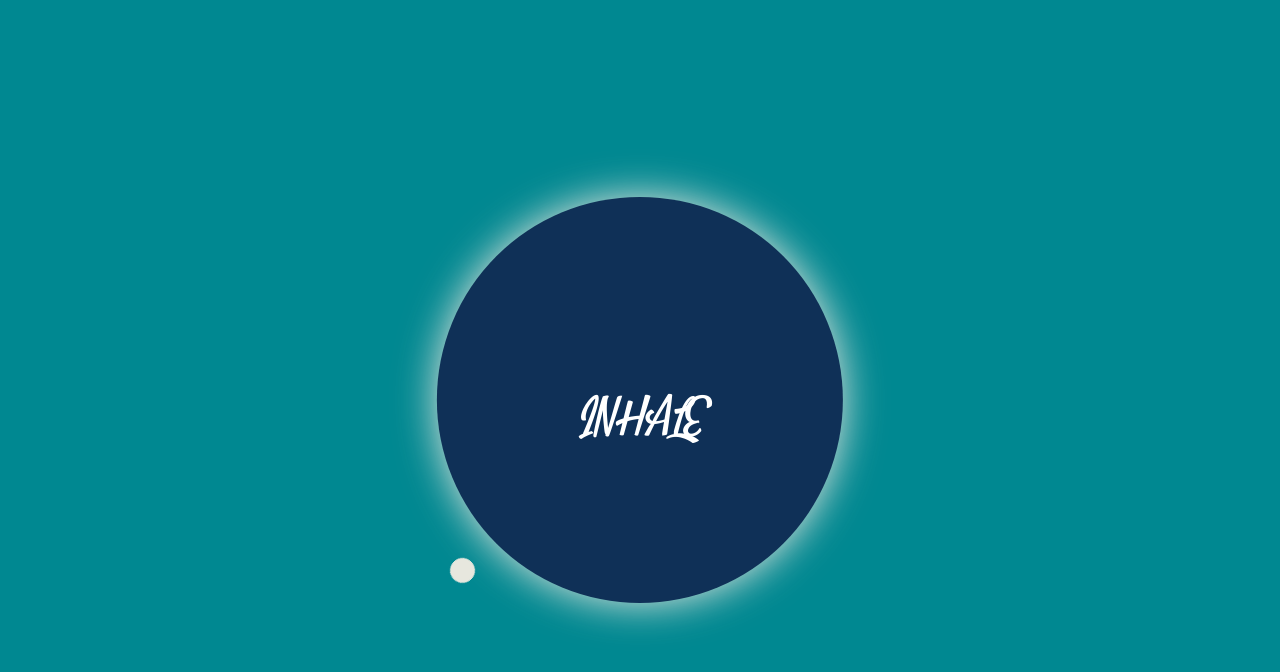
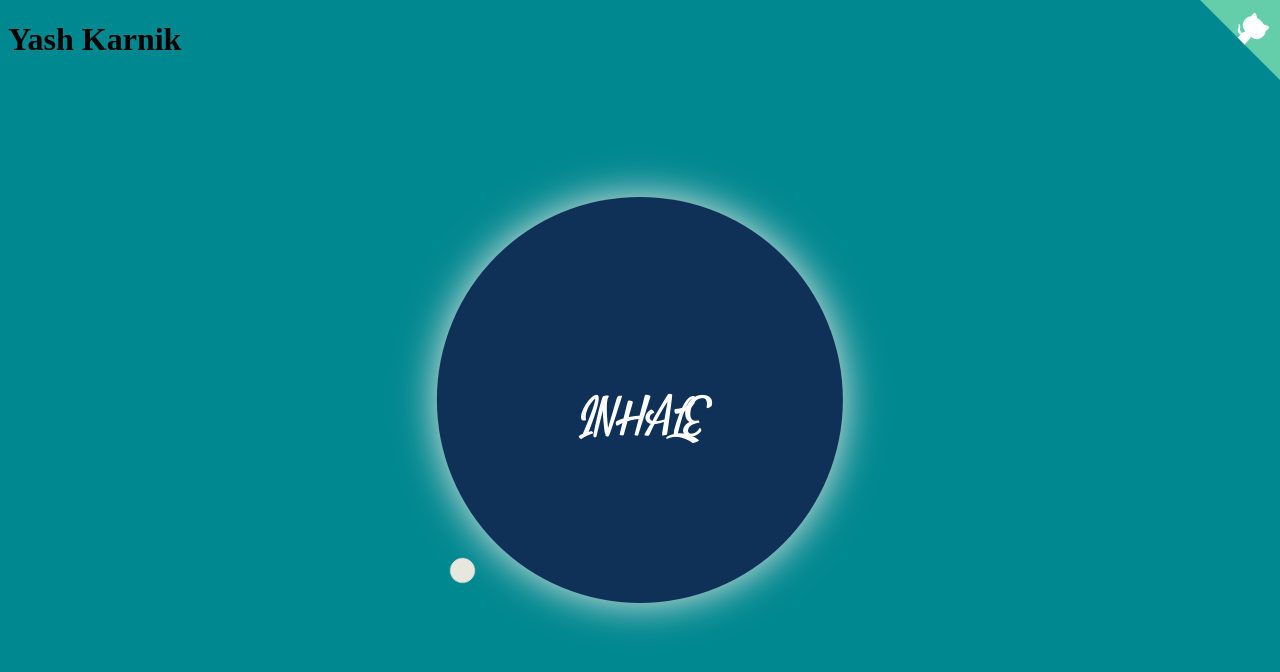
Before and after one commit to YashKarnik/Breathe, a plain HTML site: page index.html in a window 1280 px wide. Drawn offline with Linux system fonts and the light colour scheme.

Commit message:
add git svg

```diff
--- a/index.html
+++ b/index.html
@@ -13,5 +13,40 @@
 		</div>
 		<h1 class="center text">INHALE</h1>
 		<script src="index.js"></script>
+		<footer><h1>Yash Karnik</h1></footer>
+		<a
+			href="https://github.com/YashKarnik"
+			target="_blank"
+			class="github-corner"
+			aria-label="View source on GitHub"
+		>
+			<svg
+				width="80"
+				height="80"
+				viewBox="0 0 250 250"
+				style="
+					fill: #64ceaa;
+					color: #fff;
+					position: absolute;
+					top: 0;
+					border: 0;
+					right: 0;
+				"
+				aria-hidden="true"
+			>
+				<path d="M0,0 L115,115 L130,115 L142,142 L250,250 L250,0 Z"></path>
+				<path
+					d="M128.3,109.0 C113.8,99.7 119.0,89.6 119.0,89.6 C122.0,82.7 120.5,78.6 120.5,78.6 C119.2,72.0 123.4,76.3 123.4,76.3 C127.3,80.9 125.5,87.3 125.5,87.3 C122.9,97.6 130.6,101.9 134.4,103.2"
+					fill="currentColor"
+					style="transform-origin: 130px 106px"
+					class="octo-arm"
+				></path>
+				<path
+					d="M115.0,115.0 C114.9,115.1 118.7,116.5 119.8,115.4 L133.7,101.6 C136.9,99.2 139.9,98.4 142.2,98.6 C133.8,88.0 127.5,74.4 143.8,58.0 C148.5,53.4 154.0,51.2 159.7,51.0 C160.3,49.4 163.2,43.6 171.4,40.1 C171.4,40.1 176.1,42.5 178.8,56.2 C183.1,58.6 187.2,61.8 190.9,65.4 C194.5,69.0 197.7,73.2 200.1,77.6 C213.8,80.2 216.3,84.9 216.3,84.9 C212.7,93.1 206.9,96.0 205.4,96.6 C205.1,102.4 203.0,107.8 198.3,112.5 C181.9,128.9 168.3,122.5 157.7,114.1 C157.9,116.9 156.7,120.9 152.7,124.9 L141.0,136.5 C139.8,137.7 141.6,141.9 141.8,141.8 Z"
+					fill="currentColor"
+					class="octo-body"
+				></path>
+			</svg>
+		</a>
 	</body>
 </html>
```
